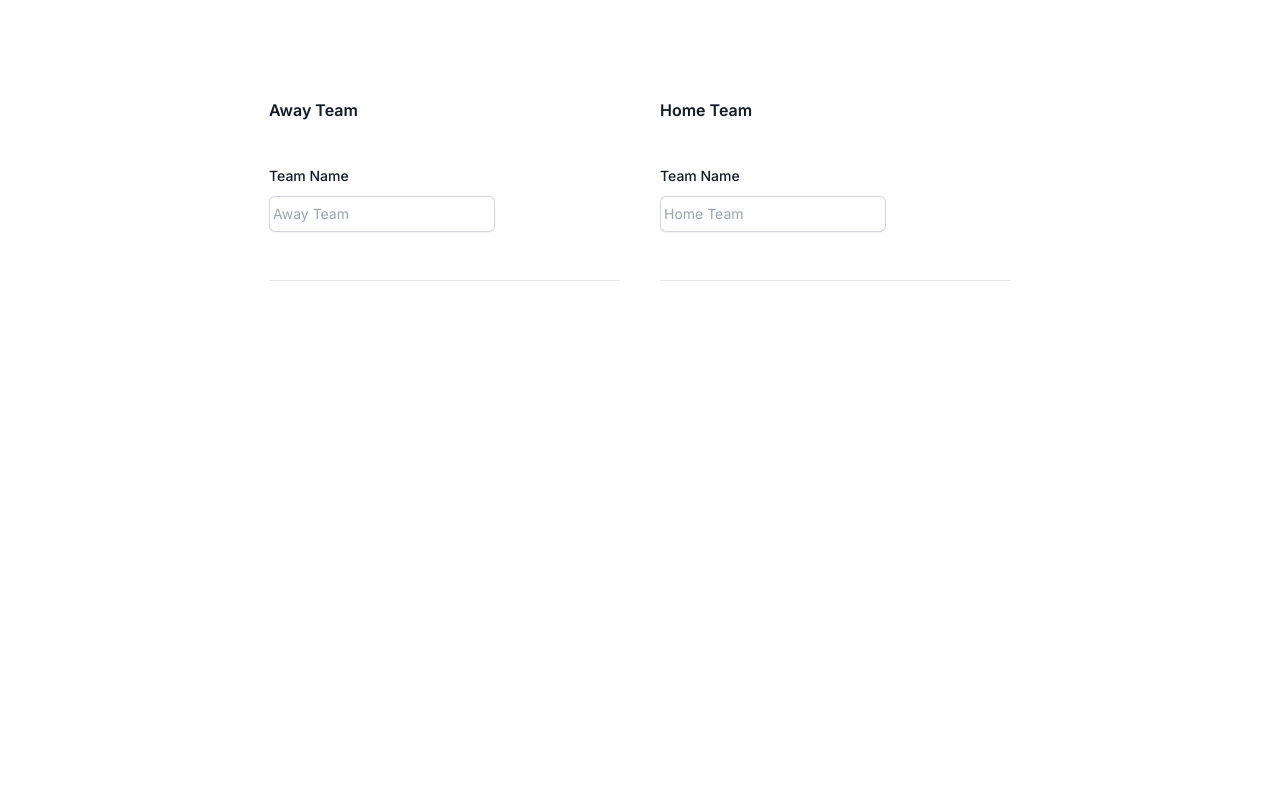
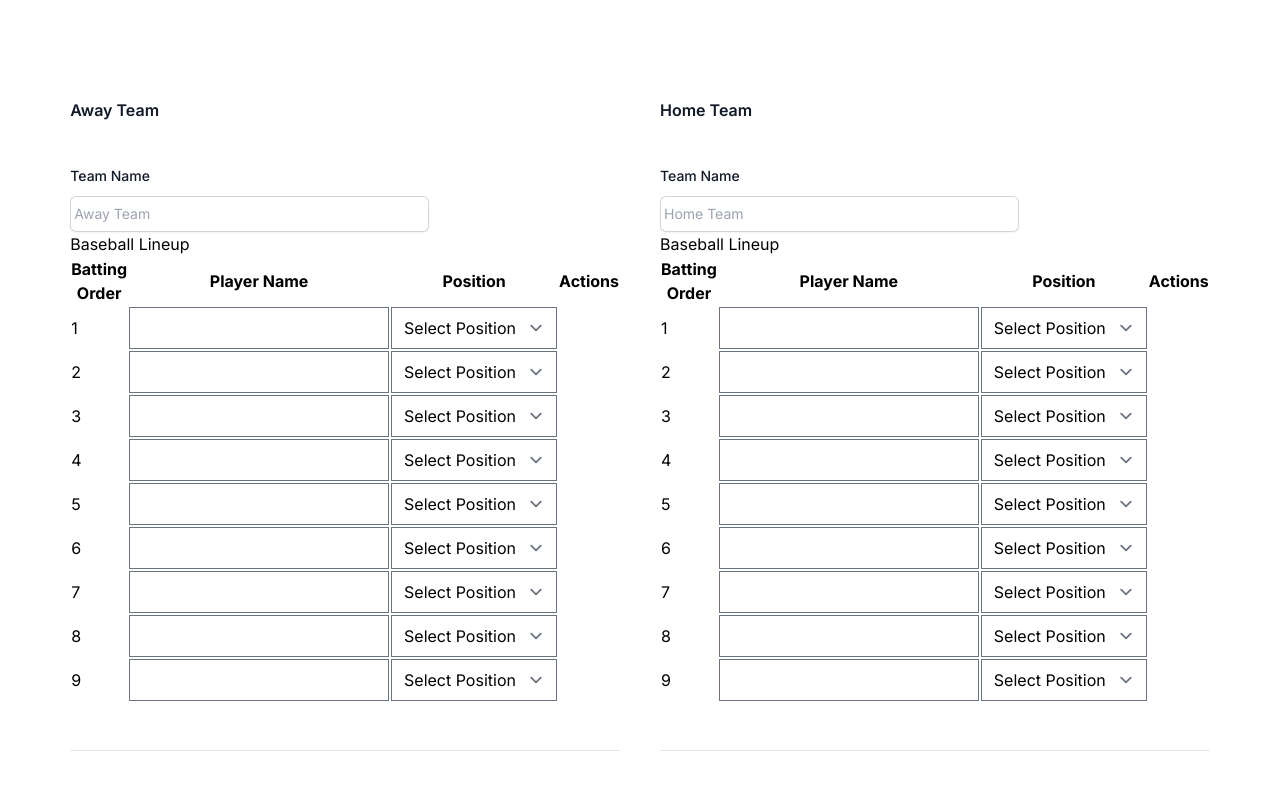
Before and after one commit to benvgrass/baseball-scorecard-app, a Next.js app: page / in a window 1280 px wide. Shown: the top 790 px of the page. Built offline with nearby package versions, Linux system fonts and the light colour scheme.

Commit message:
working on the item selection concept for the lineup.

```diff
--- /dev/null
+++ b/src/components/ItemSelection.tsx
@@ -0,0 +1,112 @@
+'use client';
+import React, { useState } from 'react';
+
+interface Player {
+    battingOrder: number;
+    name: string;
+    position: string;
+}
+
+export default function BaseballLineup() {
+    const battingOrderNumbers = [1, 2, 3, 4, 5, 6, 7, 8, 9];
+    const initialPositions = ['C', '1B', '2B', '3B', 'SS', 'LF', 'CF', 'RF', 'DH', 'P'];
+    const [lineup, setLineup] = useState<Player[]>(battingOrderNumbers.map((battingOrder) => ({ battingOrder, name: '', position: '' })));
+    const [availablePositions, setAvailablePositions] = useState<string[]>(initialPositions);
+
+    const handleNameChange = (battingOrder: number, playerName: string) => {
+        const updatedLineup = lineup.map((player) => {
+            if (player.battingOrder === battingOrder) {
+                return { ...player, name: playerName };
+            }
+            return player;
+        });
+
+        setLineup(updatedLineup);
+    };
+
+    const handlePositionChange = (battingOrder: number, newPosition: string) => {
+        const assignedPosition = lineup.find((player) => player.battingOrder === battingOrder)?.position;
+
+        if (assignedPosition) {
+            // Add the previously assigned position back to available positions
+            setAvailablePositions([...availablePositions, assignedPosition]);
+        }
+
+        // Remove the newly assigned position from available positions
+        setAvailablePositions(availablePositions.filter((position) => position !== newPosition));
+
+        const updatedLineup = lineup.map((player) => {
+            if (player.battingOrder === battingOrder) {
+                return { ...player, position: newPosition };
+            }
+            return player;
+        });
+
+        setLineup(updatedLineup);
+    };
+
+    const handleUnassignPosition = (battingOrder: number) => {
+        const player = lineup.find((p) => p.battingOrder === battingOrder);
+        if (player) {
+            // Add the unassigned position back to available positions
+            setAvailablePositions([...availablePositions, player.position]);
+
+            // Remove the position from the player
+            const updatedPlayer = { ...player, position: '' };
+            const updatedLineup = lineup.map((p) => (p.battingOrder === battingOrder ? updatedPlayer : p));
+
+            setLineup(updatedLineup);
+        }
+    };
+
+    return (
+        <div>
+            <h2>Baseball Lineup</h2>
+            <table>
+                <thead>
+                <tr>
+                    <th>Batting Order</th>
+                    <th>Player Name</th>
+                    <th>Position</th>
+                    <th>Actions</th>
+                </tr>
+                </thead>
+                <tbody>
+                {lineup.map((player) => (
+                    <tr key={player.battingOrder}>
+                        <td>{player.battingOrder}</td>
+                        <td>
+                            <input
+                                type="text"
+                                value={player.name}
+                                onChange={(e) => handleNameChange(player.battingOrder, e.target.value)}
+                            />
+                        </td>
+                        <td>
+                            {player.position && (
+                                <>
+                                    {player.position}{' '}
+                                    <button onClick={() => handleUnassignPosition(player.battingOrder)}>Unassign</button>
+                                </>
+                            )}
+                            {!player.position && (
+                                <select
+                                    value={player.position}
+                                    onChange={(e) => handlePositionChange(player.battingOrder, e.target.value)}
+                                >
+                                    <option value="">Select Position</option>
+                                    {availablePositions.map((position) => (
+                                        <option key={position} value={position}>
+                                            {position}
+                                        </option>
+                                    ))}
+                                </select>
+                            )}
+                        </td>
+                    </tr>
+                ))}
+                </tbody>
+            </table>
+        </div>
+    );
+};
--- a/src/components/teamInput.tsx
+++ b/src/components/teamInput.tsx
@@ -1,3 +1,6 @@
+// import {useState} from "react";
+import ItemSelection from "@/components/ItemSelection";
+
 export default function TeamInput({home}: {home: boolean}) {
     return (
         <form>
@@ -23,6 +26,8 @@ export default function TeamInput({home}: {home: boolean}) {
                             </div>
                         </div>
                     </div>
+                    <ItemSelection></ItemSelection>
+
                 </div>
             </div>
 
```
